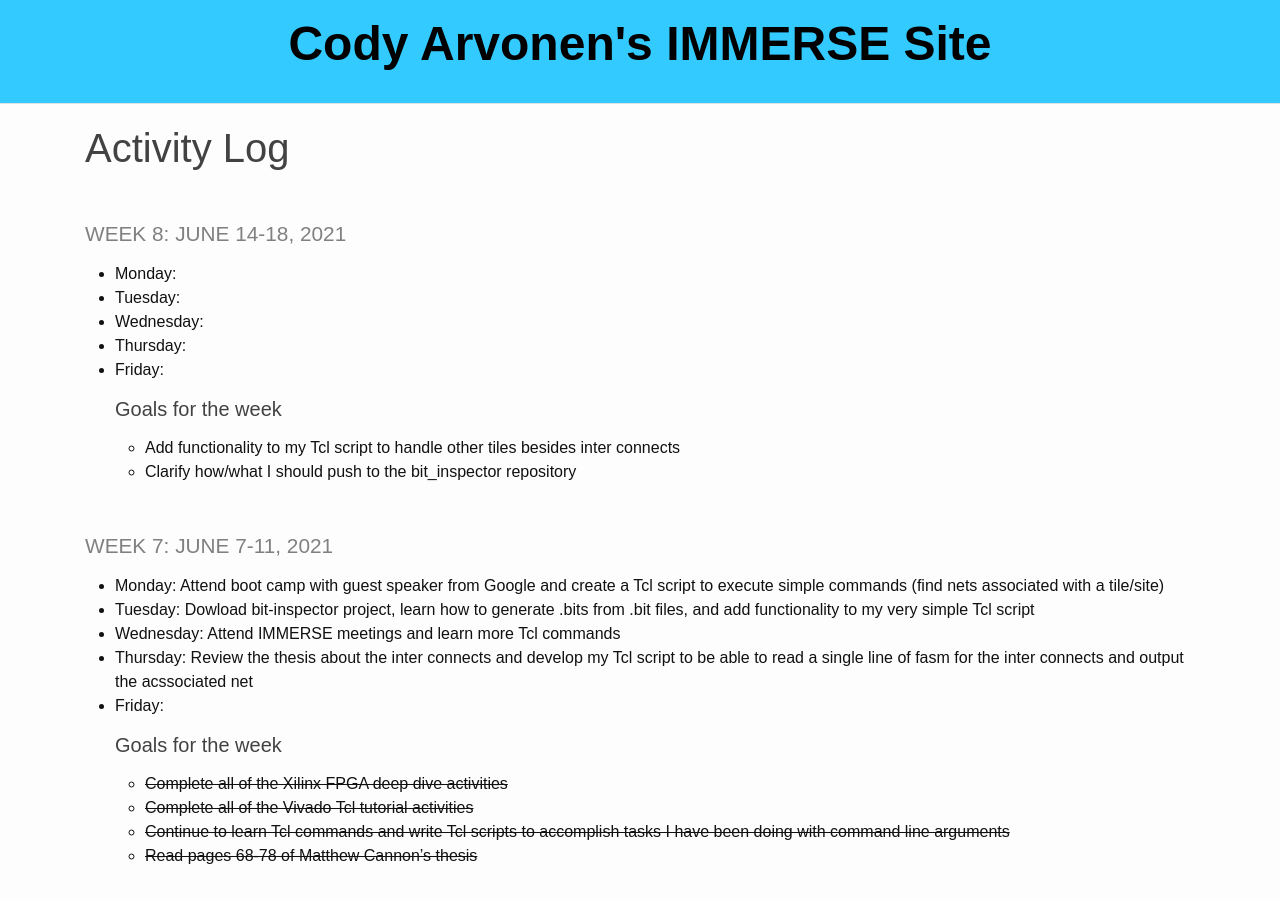
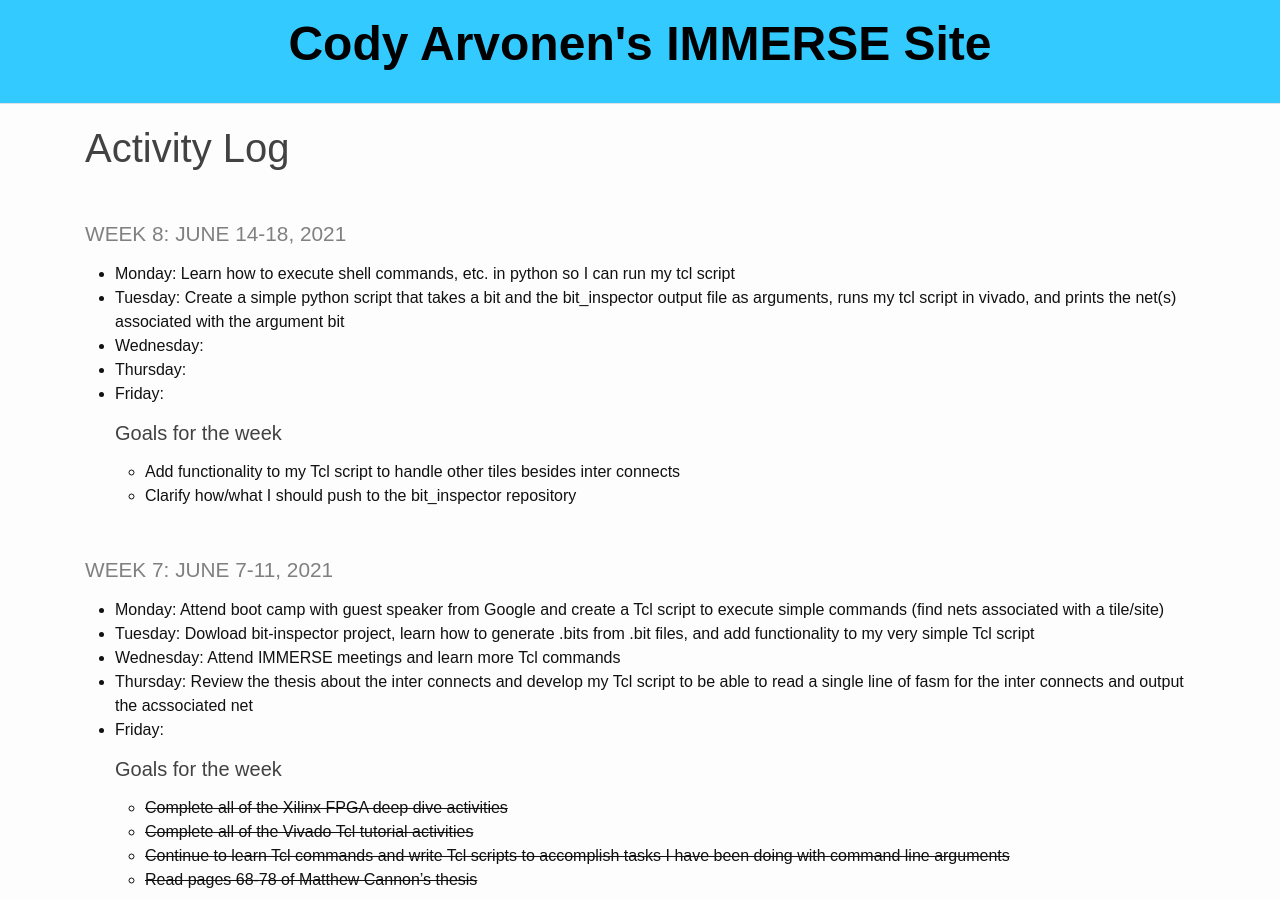
Before and after one commit to codyarvonen/personal_website, a Jekyll site: the page built from _pages/log.md, in a window 1280 px wide and 900 px high. Built offline with Jekyll 4.4.1, drawn with Linux system fonts in a browser that asks for light colours.

Commit message:
6/15/2021 Activity log update

```diff
--- a/_pages/log.md
+++ b/_pages/log.md
@@ -5,8 +5,8 @@ title: Activity Log
 
 ### **Week 8: June 14-18, 2021**
 
-* **Monday**:
-* **Tuesday**:
+* **Monday**: Learn how to execute shell commands, etc. in python so I can run my tcl script
+* **Tuesday**: Create a simple python script that takes a bit and the bit_inspector output file as arguments, runs my tcl script in vivado, and prints the net(s) associated with the argument bit
 * **Wednesday**:
 * **Thursday**:
 * **Friday**:
```
